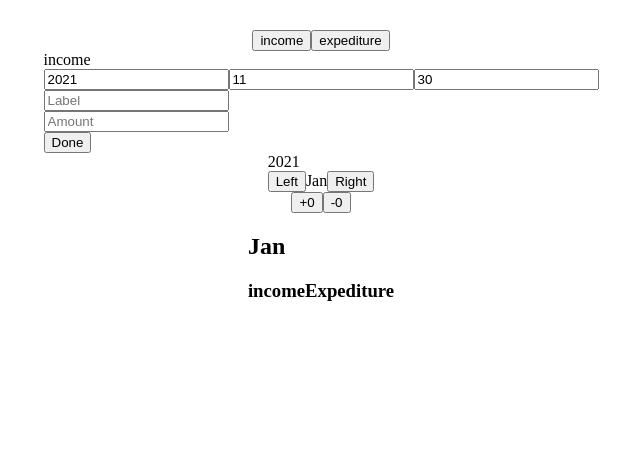
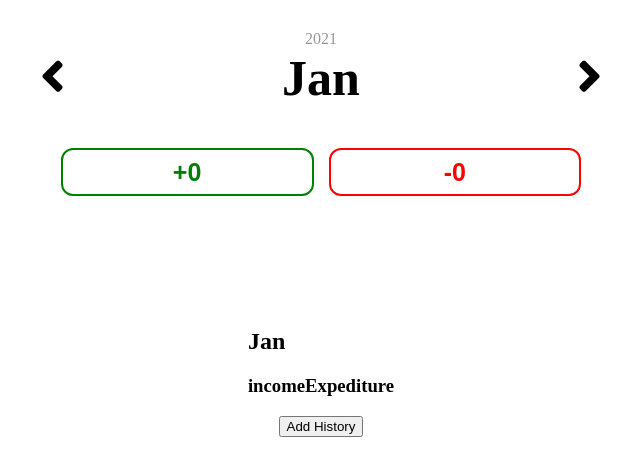
Before and after one commit to sangyun5108/BCSDproject, a React (Create React App) app: page / in a window 1280 px wide. Shown: the top 476 px of the page, without its empty margins (319-959 px from the left). Built offline with nearby package versions, Linux system fonts and the light colour scheme.

Commit message:
Styled Components
monthList와 showList의 간단한 레이아웃 및 디자인 구성 + components 디렉터리에있는 파일 첫글자 대문자로 변경

```diff
--- a/public/index.html
+++ b/public/index.html
@@ -2,6 +2,7 @@
 <html lang="en">
   <head>
     <meta charset="utf-8" />
+    <link rel="stylesheet" href="https://use.fontawesome.com/releases/v5.15.3/css/all.css" integrity="sha384-SZXxX4whJ79/gErwcOYf+zWLeJdY/qpuqC4cAa9rOGUstPomtqpuNWT9wdPEn2fk" crossorigin="anonymous">
     <title>React App</title>
   </head>
   <body>
--- a/src/App.js
+++ b/src/App.js
@@ -1,7 +1,7 @@
-import AddHistory from './components/addHistroy';
+// import AddHistory from './components/addHistroy';
 import {Provider,useDispatch} from 'react-redux';
 import store from './redux/store';
-import MonthList from './components/monthList';
+import MonthList from './components/MonthList';
 import {init} from './redux/actions';
 import {useEffect} from 'react';
 
@@ -15,8 +15,8 @@ function App() {
 
   return (
       <>
-        <AddHistory/>
         <MonthList/>
+        <button>Add History</button>
       </>
   );
 }
--- a/src/components/addHistroy.js
+++ b/src/components/addHistroy.js
@@ -1,7 +1,7 @@
 import React from 'react';
 import {useState} from 'react';
-import Income from './income';
-import Expediture from './expediture';
+import Income from './Income';
+import Expediture from './Expediture';
 import styled from 'styled-components';
 
 const BtnWrapper = styled.div`
--- a/src/components/monthList.js
+++ b/src/components/monthList.js
@@ -1,5 +1,41 @@
 import React,{useState} from 'react';
-import ShowList from './showList';
+import ShowList from './ShowList';
+import styled from 'styled-components';
+
+const Wrapper = styled.div`
+    width:100%;
+    display:flex;
+    flex-direction:column;
+    align-items:center;
+    font-size : 50px;
+`;
+
+const MonthWrapper = styled.div`
+    display:flex;
+    justify-content:center;
+    align-items:center;
+    width:100%;
+`;
+
+const Year = styled.div`
+    font-size:1rem;
+    color:#979797;
+    font-weight:500;
+`;
+
+const Month = styled.span`
+    width:500px;
+    text-align:center;
+    font-weight:700
+`;
+
+const Button = styled.button`
+    font-size:50px;
+    height:60px;
+    outline:none;
+    border:none;
+    background-color:white;
+`;
 
 const months = ['Jan','Feb','Mar','Apr','May','Jun','July','Aug','Sep','Oct','Nov','Dec'];
 
@@ -8,8 +44,8 @@ const MonthList = () => {
     const [year,setYear] = useState(2021);
 
     const showMonth = (e) => {
-        const direction = e.target.value;
-        if(direction==='right'){
+        const direction = e.target.className;
+        if(direction==='fas fa-angle-right'){
             setMonth(month+1);
             if(month===11){
                 setMonth(0);
@@ -26,12 +62,18 @@ const MonthList = () => {
 
     return(
         <>
-            <div>
-                <div>{year}</div>
-                <button onClick={showMonth} value='left'>Left</button>
-                <span>{months[month]}</span>
-                <button onClick={showMonth} value='right'>Right</button>
-            </div>
+            <Wrapper>
+                <Year>{year}</Year>
+                <MonthWrapper>
+                    <Button onClick={showMonth} value='left'>
+                        <i className="fas fa-angle-left"></i>
+                    </Button>
+                    <Month>{months[month]}</Month>
+                    <Button onClick={showMonth} value='right'>
+                        <i className="fas fa-angle-right"></i>
+                    </Button>
+                </MonthWrapper>
+            </Wrapper>
             <ShowList year={year} month={month}/>
         </>
     );
--- a/src/components/showList.js
+++ b/src/components/showList.js
@@ -1,6 +1,7 @@
 import React,{useState} from 'react';
 import {useSelector} from 'react-redux';
-import MakeList from './makeList';
+import MakeList from './MakeList';
+import styled from 'styled-components';
 
 const sumIncome = (lists,month,year) => {
 
@@ -58,13 +59,44 @@ const ShowList = ({month,year}) => {
 
     return(
         <>
-            <div>
-                <button onClick={clickPlusBtn}>+{sumIncome(lists,month,year)}</button>
-                <button onClick={clickMinusBtn}>{sumExpediture(lists,month,year)===0?`-${sumExpediture(lists,month)}`:sumExpediture(lists,month)}</button>
-            </div>
+            <Wrapper>
+                <BlueButton active={type} onClick={clickPlusBtn}>+{sumIncome(lists,month,year)}</BlueButton>
+                <RedButton active={type} onClick={clickMinusBtn}>{sumExpediture(lists,month,year)===0?`-${sumExpediture(lists,month)}`:sumExpediture(lists,month)}</RedButton>
+            </Wrapper>
             <div><MakeList type={type} lists={lists} month={month} year={year}/></div>
         </>
     )
 }
 
+const Wrapper = styled.div`
+    width:100%;
+    height:20vh;
+    margin-top:40px;
+    display:flex;
+    justify-content:center;
+`;
+
+const BlueButton = styled.button`
+    border:2px solid green;
+    font-size:25px;
+    font-weight:800;
+    border-radius:12px;
+    width:20%;
+    height:6vh;
+    margin-right:15px;
+    background:${props=>props.active==='INCOME'?"green":"white"};
+    color:${props=>props.active==='INCOME'?"white":"green"};
+`;
+
+const RedButton = styled.button`
+    border:2px solid red;
+    font-size:25px;
+    font-weight:800;
+    border-radius:12px;
+    width:20%;
+    height:6vh;
+    background:${props=>props.active==='EXPEDITURE'?"red":"white"};
+    color:${props=>props.active==='EXPEDITURE'?"white":"red"};
+`;
+
 export default ShowList;
```
